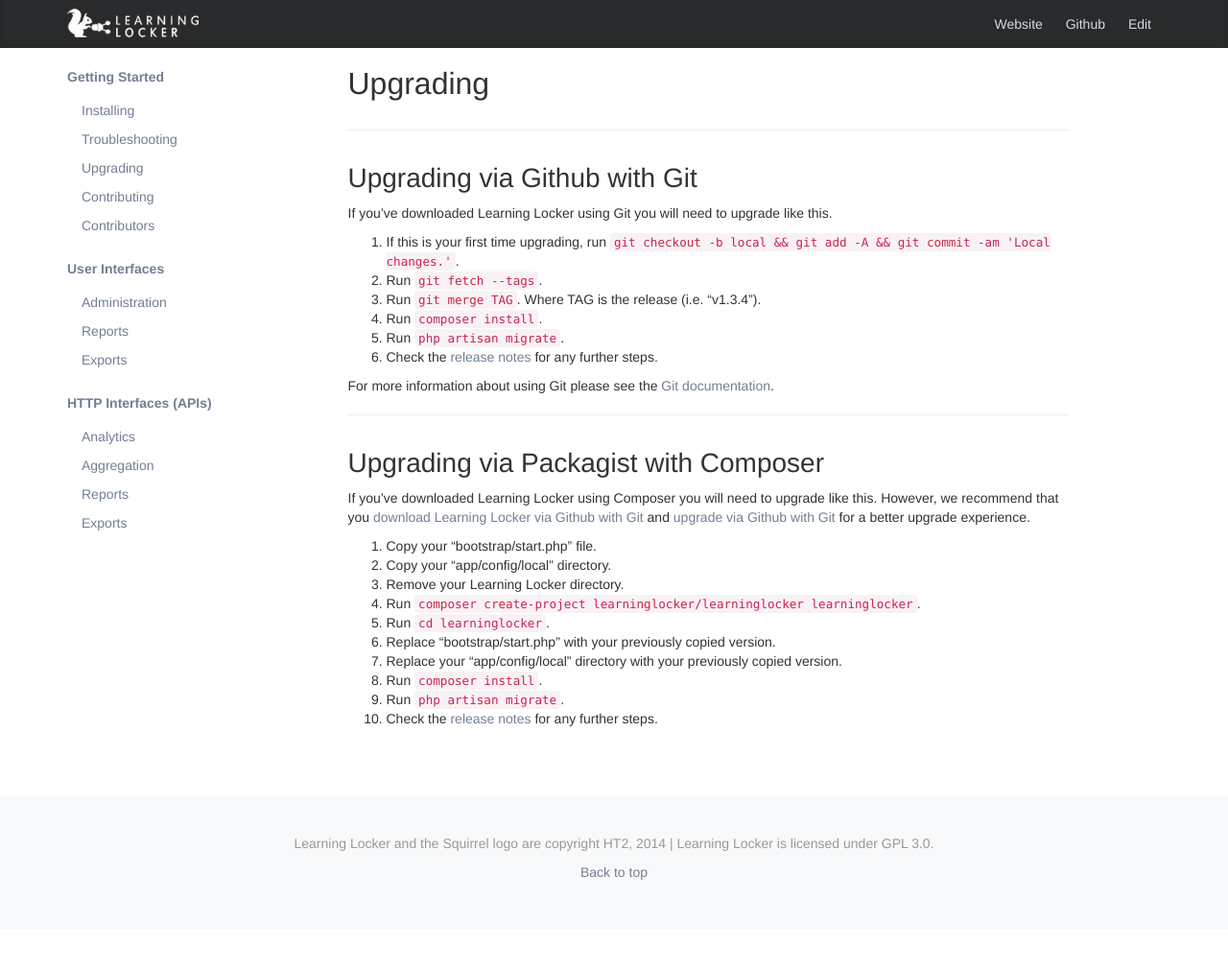
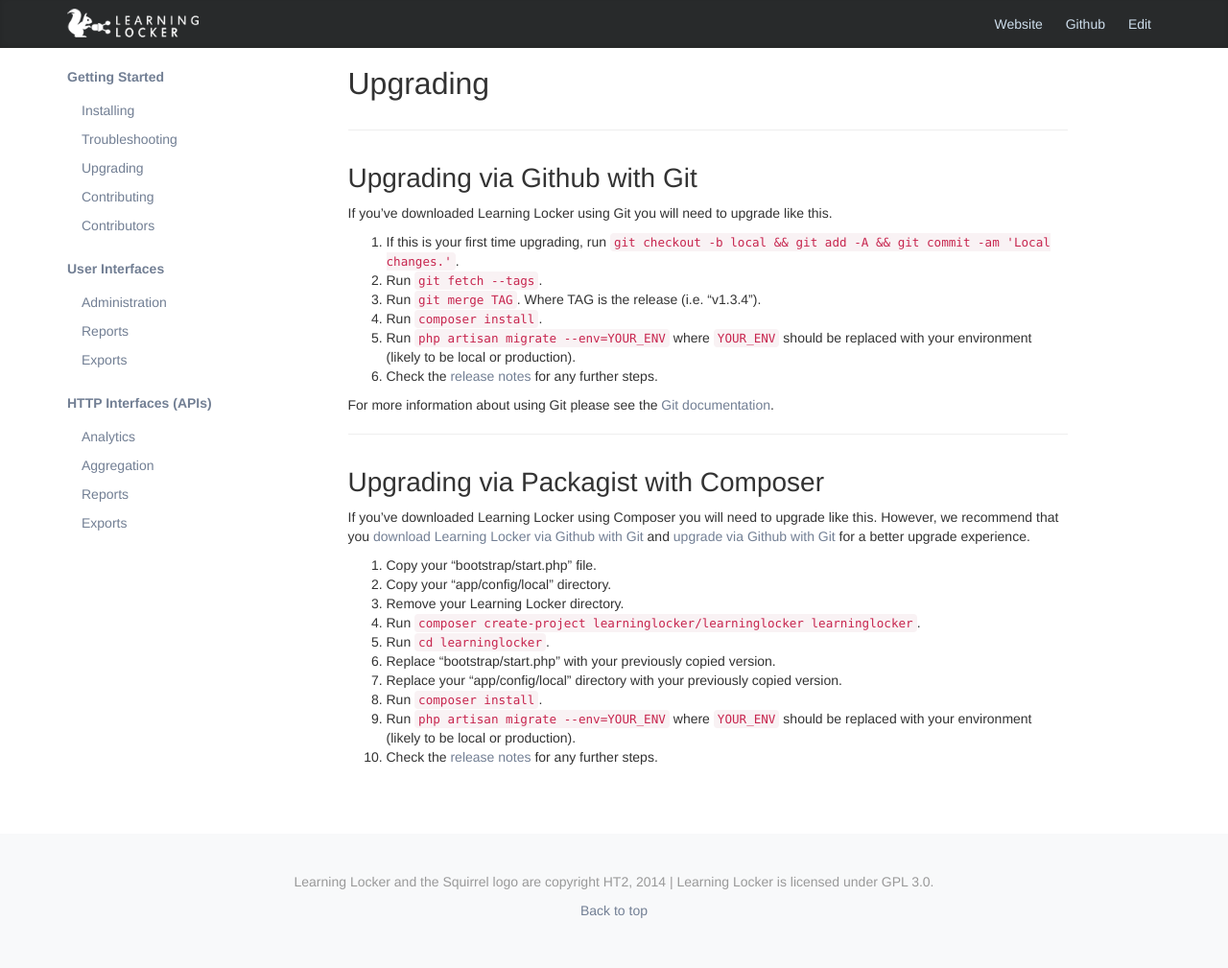
Before and after one commit to LearningLocker/docs, a Jekyll site: the page built from src/upgrading.md, in a window 1280 px wide. Shown: the whole page at 96% size. Built offline with Jekyll 4.4.1, drawn with Linux system fonts in a browser that asks for light colours; nearby versions of some CDN libraries; before the commit the page ends 969 px from its top, so only the background shows below that.

Commit message:
Updates migrate docs.

```diff
--- a/src/upgrading.md
+++ b/src/upgrading.md
@@ -10,7 +10,7 @@
 2. Run `git fetch --tags`.
 3. Run `git merge TAG`. Where TAG is the release (i.e. "v1.3.4").
 4. Run `composer install`.
-5. Run `php artisan migrate`.
+5. Run `php artisan migrate --env=YOUR_ENV` where `YOUR_ENV` should be replaced with your environment (likely to be local or production).
 6. Check the [release notes](https://github.com/LearningLocker/learninglocker/releases) for any further steps.
 
 For more information about using Git please see the [Git documentation](http://git-scm.com/).
@@ -26,5 +26,5 @@
 6. Replace "bootstrap/start.php" with your previously copied version.
 7. Replace your "app/config/local" directory with your previously copied version.
 8. Run `composer install`.
-9. Run `php artisan migrate`.
+9. Run `php artisan migrate --env=YOUR_ENV` where `YOUR_ENV` should be replaced with your environment (likely to be local or production).
 10. Check the [release notes](https://github.com/LearningLocker/learninglocker/releases) for any further steps.
```
